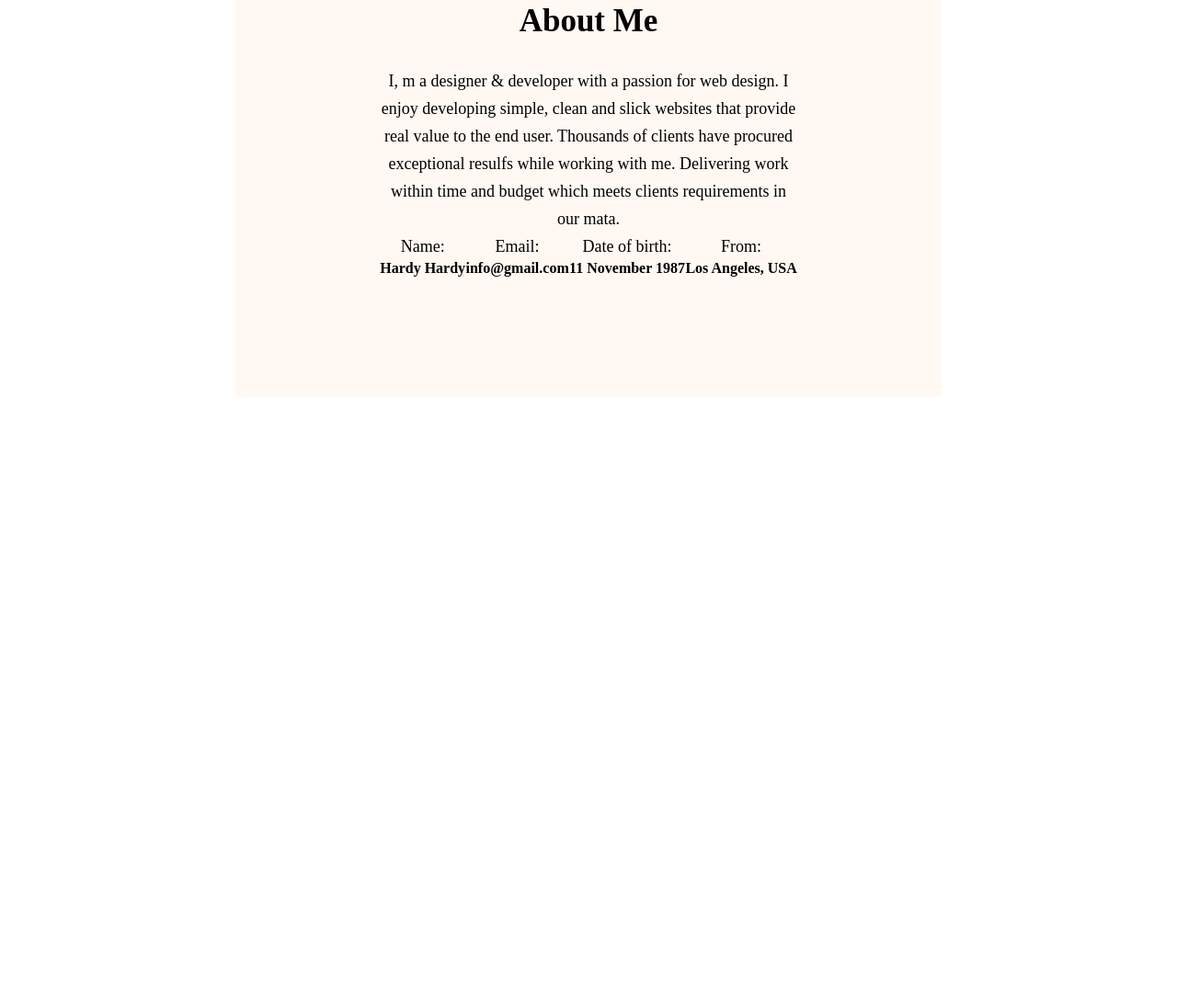
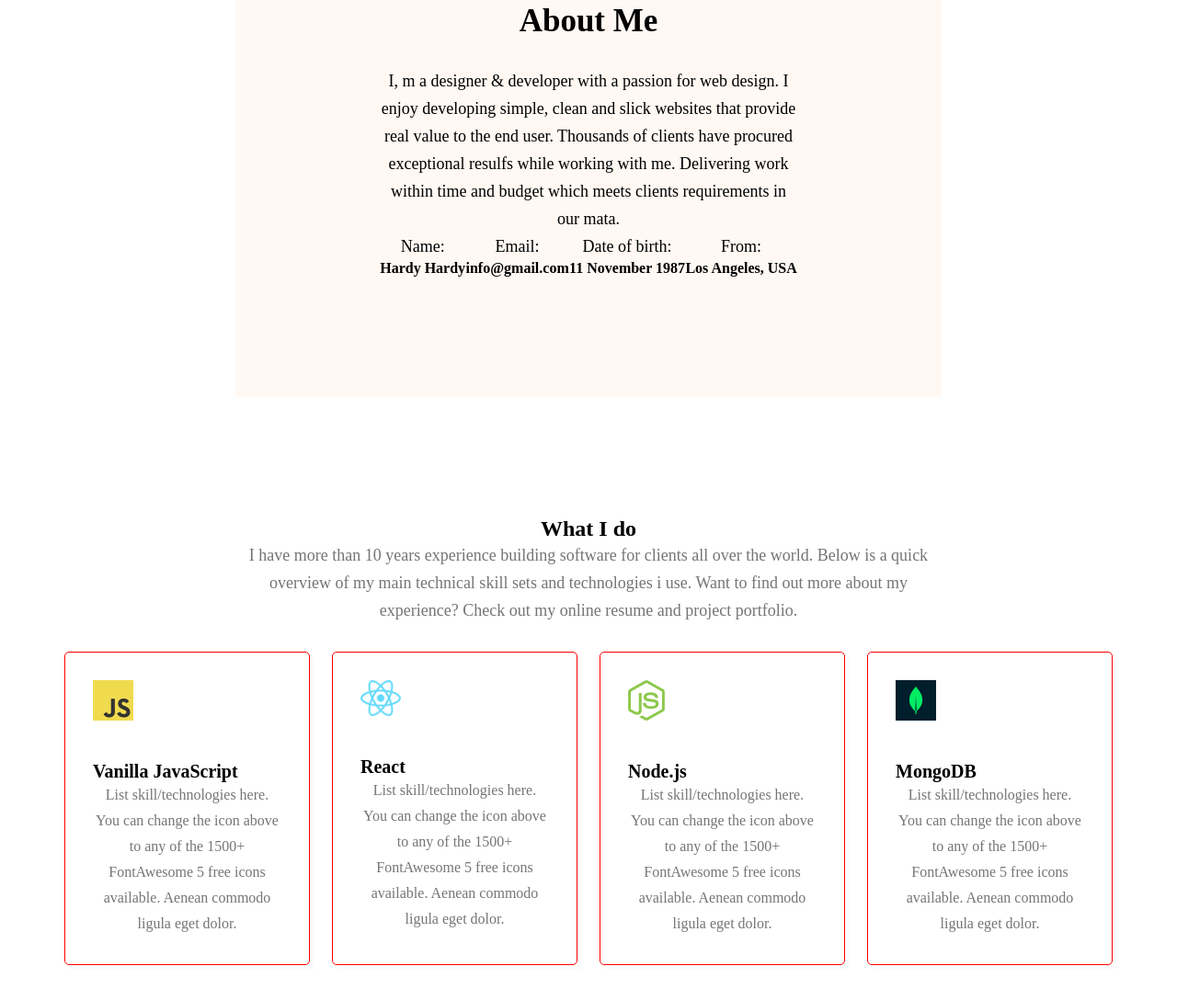
Before and after one commit to shahedhossain6407-coder/My-Portfolio-Project, a plain HTML site: page index.html in a window 1280 px wide. Shown: the part 1108-2196 px from the top of the page at 92% size. Before the commit the page ends 1540 px from the top, so only its background shows below. Drawn offline with Linux system fonts and the light colour scheme.

Commit message:
making some skill card for website

```diff
--- a/index.html
+++ b/index.html
@@ -67,5 +67,40 @@
 
     </section>
 
+    <section id="icon-section">
+        <div class="icon-heading">
+            <h1>What I do</h1>
+            <p>I have more than 10 years experience building software for clients all over the world. Below is a quick overview of my main technical skill sets and technologies i use. Want to find out more about my experience? Check out my online resume and project portfolio.</p>
+        </div>
+
+         <div class="icon-container">
+
+            <div class="icon">
+            <img src="images/icons/js.png" alt="">
+            <h4>Vanilla JavaScript</h4>
+            <p>List skill/technologies here. You can change the icon above to any of the 1500+ FontAwesome 5 free icons available. Aenean commodo ligula eget dolor.</p>
+            </div>
+
+            <div class="icon">
+            <img src="images/icons/react.png" alt="">
+            <h4>React</h4>
+            <p>List skill/technologies here. You can change the icon above to any of the 1500+ FontAwesome 5 free icons available. Aenean commodo ligula eget dolor.</p>
+           </div>
+
+            <div class="icon">
+            <img src="images/icons/nodejs.png" alt="">
+            <h4>Node.js</h4>
+            <p>List skill/technologies here. You can change the icon above to any of the 1500+ FontAwesome 5 free icons available. Aenean commodo ligula eget dolor.</p>
+            </div>
+
+            <div class="icon">
+            <img src="images/icons/mongo.png" alt="">
+            <h4>MongoDB</h4>
+            <p>List skill/technologies here. You can change the icon above to any of the 1500+ FontAwesome 5 free icons available. Aenean commodo ligula eget dolor.</p>
+            </div>
+     </div>
+
+    </section>
+
 </body>
 </html>
--- a/style.css
+++ b/style.css
@@ -132,4 +132,68 @@ nav .menu a{
  .about-info .info-card h4{
     font-size: 20px;
     line-height: 30px;
+
  }
+ #icon-section{
+    margin-top: 130px;
+
+ }
+ #icon-section .icon-heading{
+    max-width:1140px;
+    width: 60%;
+    text-align: center;
+    margin:0 auto;
+ }
+#icon-section .icon-heading h1{
+    font-size: 35;
+    width:bolder;
+
+}
+#icon-section .icon-heading p{
+    font-size: 18px;
+    line-height:30px;
+    color:#757575;
+    margin-bottom: 30px;
+}
+
+#icon-section{
+     margin-bottom: 50px;
+
+
+}
+.icon-container{
+    display:flex;
+    gap:24px;
+    width: 1140px;
+    margin:0 auto;
+
+
+}
+
+#icon-section .icon-container .icon{
+
+    padding:30px;
+    max-width:1140px;
+    border:1px red solid;
+    border-radius: 5px;
+    box-shadow:5px 5px 5px rgba(0, 0, 0, 0.023);
+}
+.icon-container .icon img{
+    margin-bottom: 30px;
+    max-width: 44px;
+    color:#FFFFFF;
+
+}
+
+
+.icon-container .icon h4{
+    font-size: 20px;
+    width: bold;
+    padding-top: 10px;
+}
+.icon-container .icon p{
+    font-size: 16px;
+    line-height: 28px;
+    color:#757575;
+    text-align: center;
+}
```
